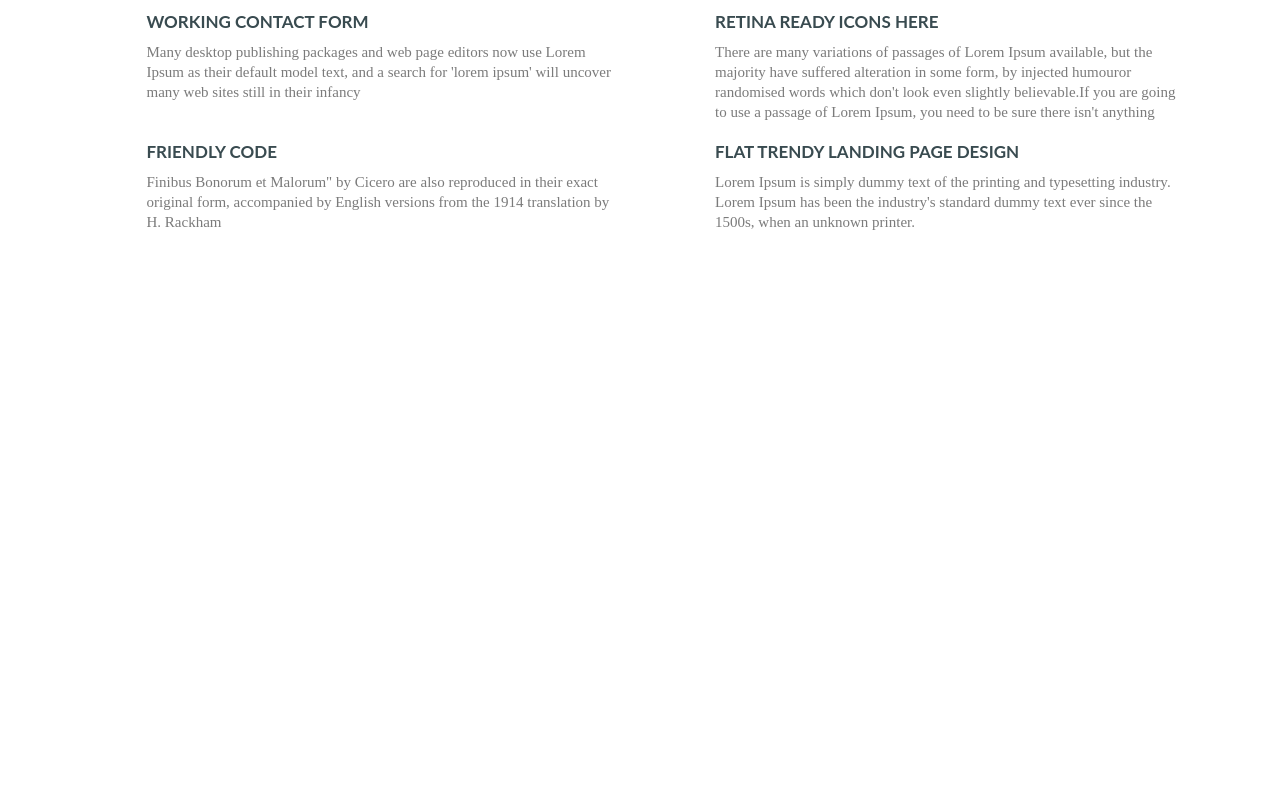
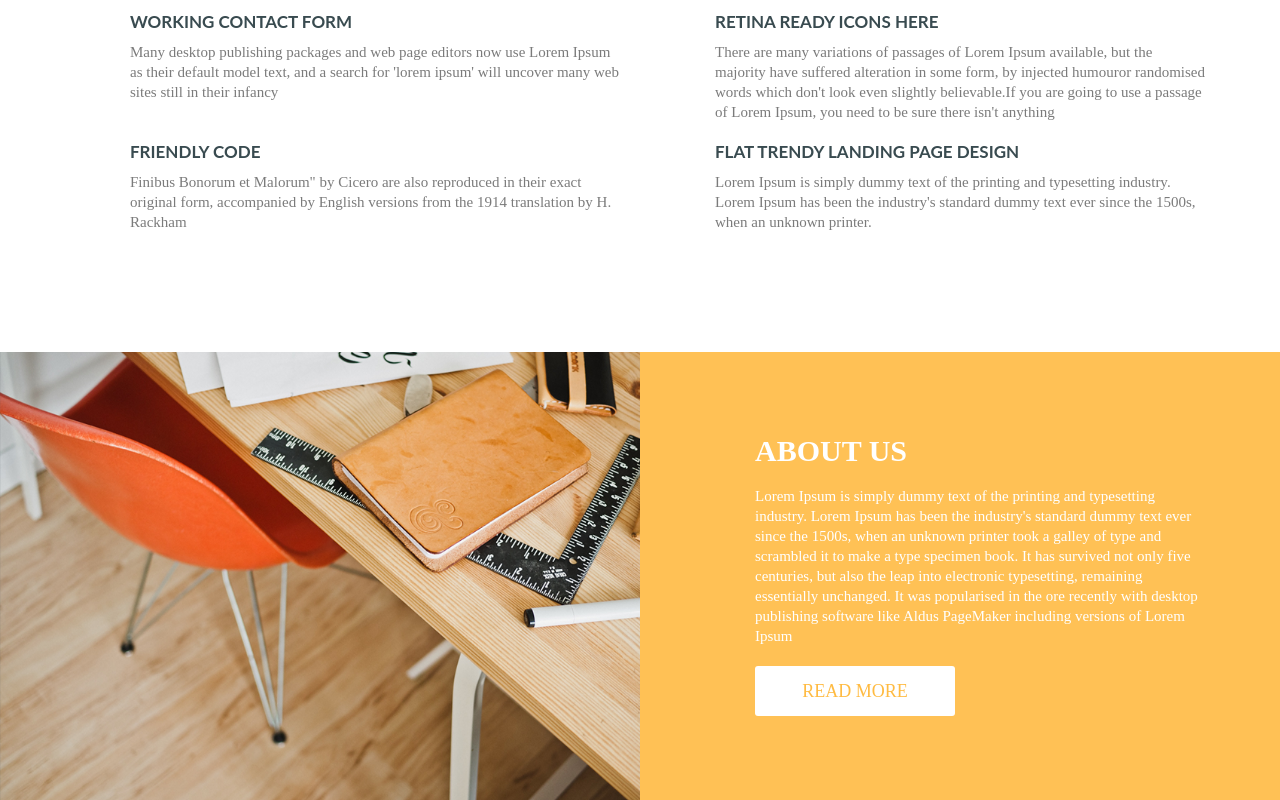
Before and after one commit to Vlad-Polyakov-24/business_site, a plain HTML site: page index.html in a window 1280 px wide. Shown: the part 938-1738 px from the top of the page. Before the commit the page ends 1290 px from the top, so only its background shows below. Drawn offline with nearby package versions, Linux system fonts and the light colour scheme.

Commit message:
finish 3nd scr

```diff
--- a/css/style.css
+++ b/css/style.css
@@ -52,7 +52,7 @@ h1,h2,h3,h4,h5,h6{font-size:inherit;font-weight: 400;}
 .content {
 }
 .container {
-	max-width: 1167px;
+	max-width: 1200px;
 	padding: 0 15px;
 	margin: 0 auto;
 }
@@ -156,13 +156,13 @@ h1,h2,h3,h4,h5,h6{font-size:inherit;font-weight: 400;}
 	display: inline-block;
 	padding: 0px 45px;
 	height: 50px;
-	line-height: 50px;
 	background-color: #ffbb42;
 	text-transform: uppercase;
 	font-size: 18px;
 	color: #fff;
 	border-radius: 3px;
 	width: 100%;
+	text-align: center;
 }
 .compucter {
 	background: url(../img/slider/pc.png) 50%/650px no-repeat;
@@ -299,10 +299,72 @@ img.hid {
 	display: block;
 }
 
+/*ABOUT*/
+
+.about {
+	display: flex;
+	overflow: hidden;
+	background-color: #ffc155;
+}
+
+.about__content {
+	flex: 0 0 100%;
+	display: flex;
+}
+.about__container {
+	display: flex;
+	align-items: center;
+	margin: 0;
+}
+.about__body {
+	width: 50%;
+	padding: 50px 35px 50px 100px;
+}
+.about__body-title {
+	color: #fff;
+	margin: 0 0 20px 0;
+	text-align: left;
+}
+.about__body-text {
+	color: #fff;
+	font-size: 15px;
+	font-family: "OpenSans";
+	line-height: 20px;
+	margin: 0 0 20px 0;
+}
+.about__body-button {}
+.about__body-btn {
+	max-width: 200px;
+	background-color: #fff;
+	color: #ffbb42;
+	display: flex;
+	align-items: center;
+	justify-content: center;
+}
+.about_img {
+	flex: 0 0 50%;
+	position: relative;
+	padding: 0 0 35% 0;
+}
+.about_img img {
+	max-width: 100%;
+	position: absolute;
+	width: 100%;
+	height: 100%;
+	top: 0;
+	left: 0;
+	object-fit: cover;
+}
+
 @media (max-width: 1100px) {
 	.btn {
 		padding: 0px 15px;
-		line-height: 20px;
+	}
+	.about__body-btn {
+
+	}
+	.about__body {
+	    padding: 50px 35px 50px 40px;
 	}
 }
 
@@ -408,11 +470,11 @@ img.hid {
 	    top: 15px;
 	}
 	.business {
-	    padding: 90px 0 60px 0;
+	    padding: 90px 0 40px 0;
 	    margin: 0;
 	}
 	.services {
-	    padding: 40px 0;
+	    padding: 25px 0 20px 0;
 	}
 	.services__column {
     	flex: 0 1 100%;
@@ -444,4 +506,26 @@ img.hid {
 	.services__item-ico {
 	    text-align: center;
 	}
+	.about {
+	    flex-direction: column;
+	}
+	.about__body {
+	    width: 100%;
+	    padding: 25px 0px 20px 0px;
+	}
+	.about__body-title {
+	    text-align: center;
+	}
+	.about__body-btn {
+	    margin: 0 auto;
+	}
+	.about__body-text {
+	    font-size: 18px;
+	}
 }
+
+@media (max-width: 400px) {
+	.about_img {
+	    display: none;
+	}
+}
--- a/index.html
+++ b/index.html
@@ -196,6 +196,27 @@
 						</div>
 					</div>
 				</section>
+				<section class="about">
+					<div class="about_img">
+						<img src="img/about.png" alt="">
+					</div>
+					<div class="about__content">
+						<div class="container about__container">
+							<div class="about__body">
+								<div class="about__body-title h2title">
+									About us
+								</div>
+								<div class="about__body-text">
+									Lorem Ipsum is simply dummy text of the printing and typesetting industry. Lorem Ipsum has been the industry's standard dummy text ever since the 1500s, when an unknown printer took a galley of type and scrambled it to make a type specimen book. It has survived not only five centuries, but also the leap into electronic typesetting, remaining essentially unchanged. It was popularised in the ore recently with desktop publishing software like Aldus PageMaker including versions of Lorem Ipsum
+								</div>
+								<div class="about__body-button">
+									<a href="" class="about__body-btn btn"><span>Read more</span></a>
+								</div>
+							</div>
+						</div>
+					</div>
+
+				</section>
 			</div>
 		</main>
 	</div>
```
Also changed, not shown: img/about.png (added).
